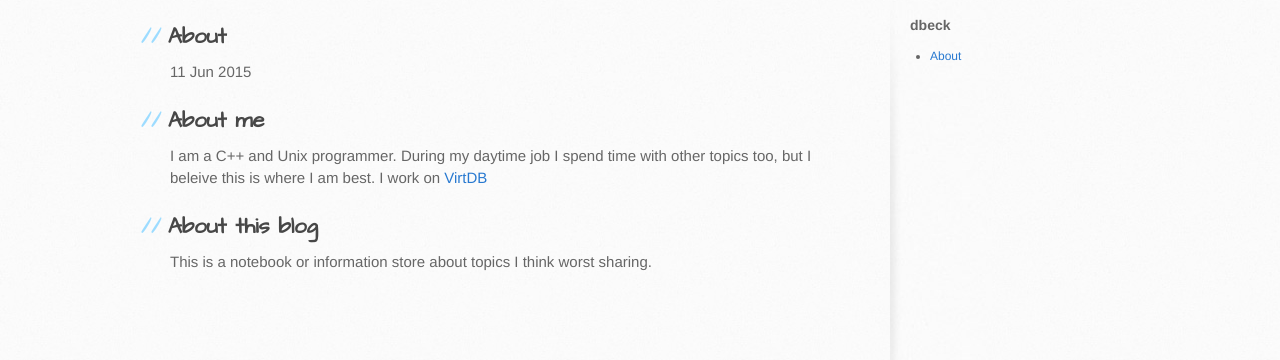
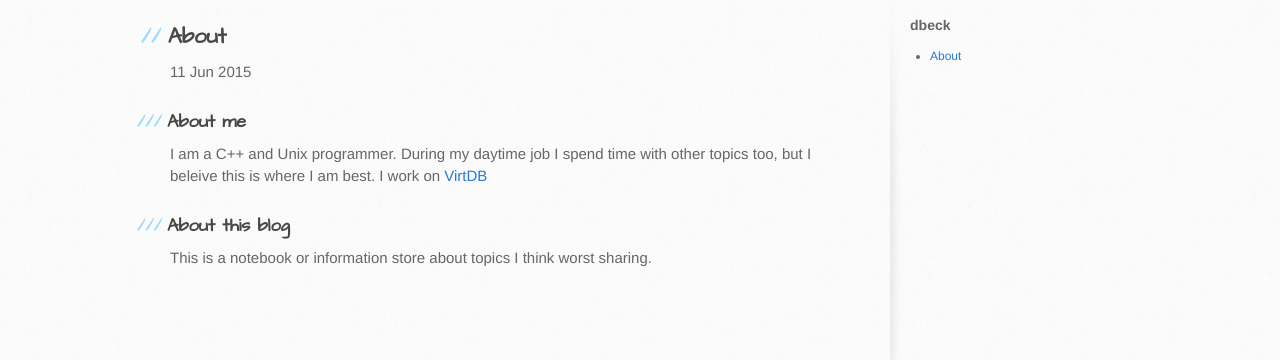
Before and after one commit to dbeck/dbeck.github.io, a Jekyll site: the page built from _posts/2015-06-11-about.markdown, in a window 1280 px wide. Shown: the part 230-590 px from the top of the page. Built offline with Jekyll 4.4.1, drawn with Linux system fonts in a browser that asks for light colours; Markdown is read by kramdown in place of the engine named in the settings.

```diff
--- a/_posts/2015-06-11-about.markdown
+++ b/_posts/2015-06-11-about.markdown
@@ -9,8 +9,8 @@ published: true
 ---
 
 
-## About me
+### About me
 I am a C++ and Unix programmer. During my daytime job I spend time with other topics too, but I beleive this is where I am best. I work on [VirtDB](http://www.virtdb.com)
 
-## About this blog
+### About this blog
 This is a notebook or information store about topics I think worst sharing.
```
